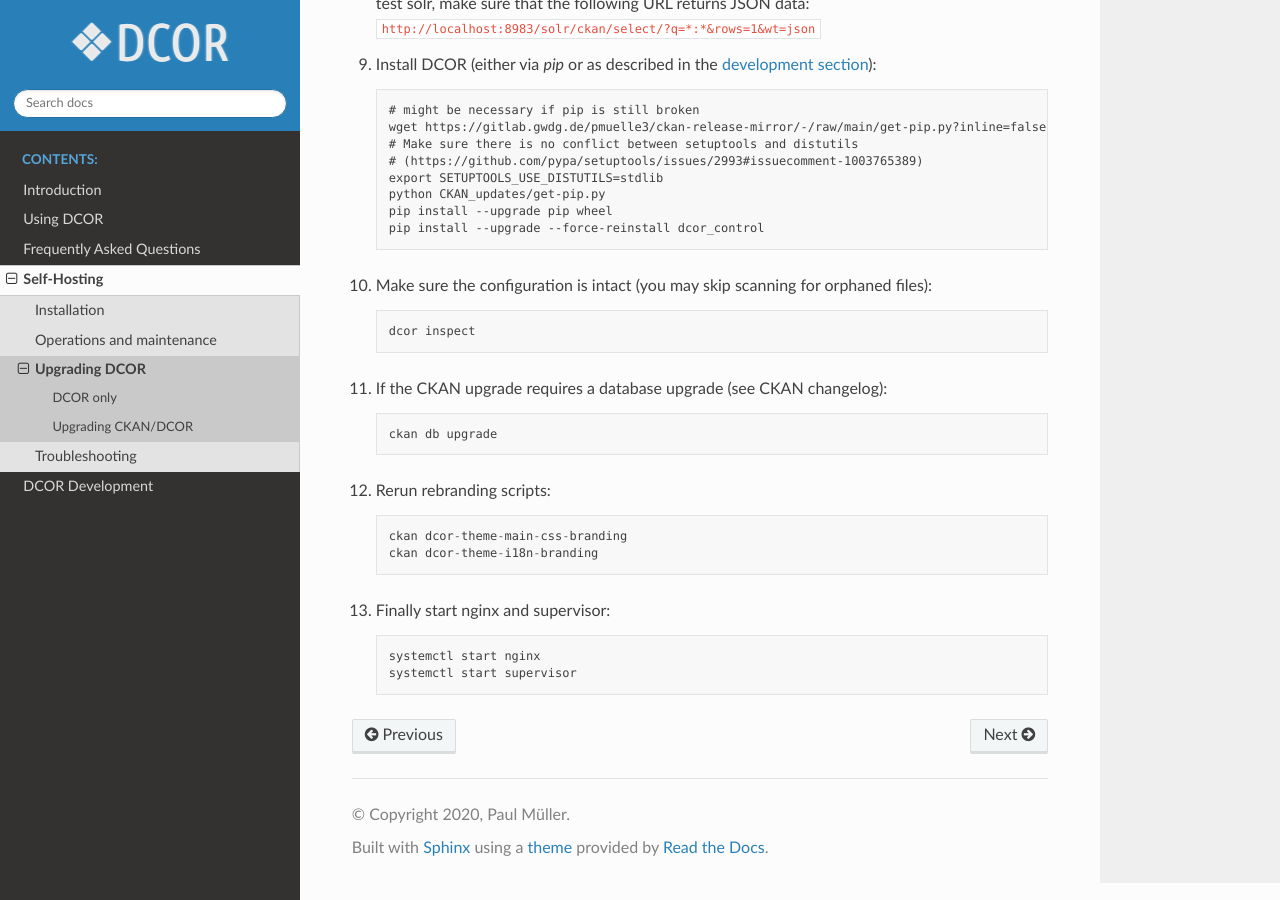
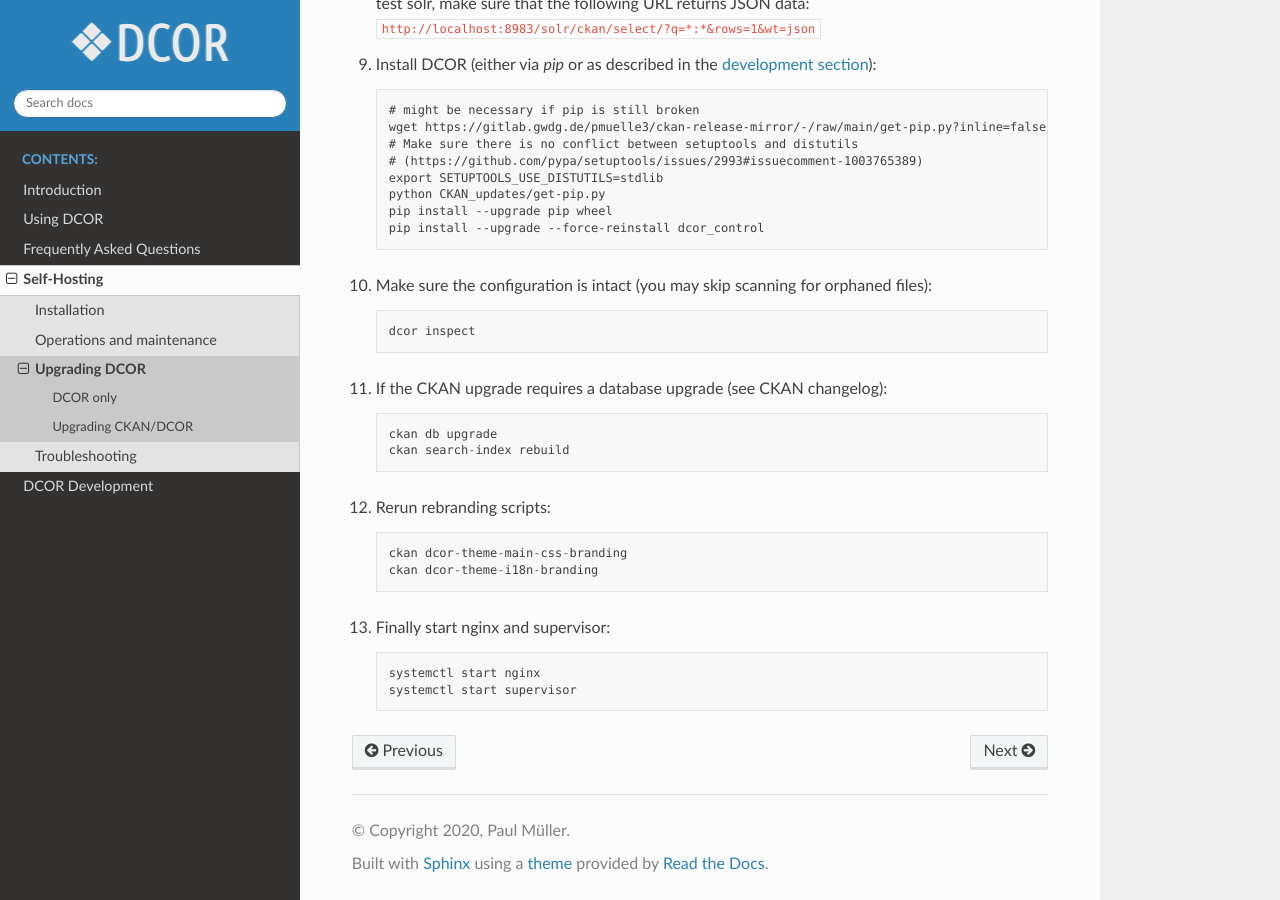
Before and after one commit to DCOR-dev/dcor-docs, a Sphinx documentation site: the page built from docs/sec_self_hosting/upgrade.rst, in a window 1280 px wide and 900 px high, scrolled down 1783 px. Built offline with Sphinx 7.4.7 and the Read the Docs theme 2.0.0, drawn with Linux system fonts in a browser that asks for light colours.

Commit message:
add rebuild of search index to upgrade tasks

```diff
--- a/docs/sec_self_hosting/upgrade.rst
+++ b/docs/sec_self_hosting/upgrade.rst
@@ -101,6 +101,7 @@ steps to upgrade CKAN from the `CKAN docs
 11. If the CKAN upgrade requires a database upgrade (see CKAN changelog)::
 
      ckan db upgrade
+     ckan search-index rebuild
 
 12. Rerun rebranding scripts::
 
```
